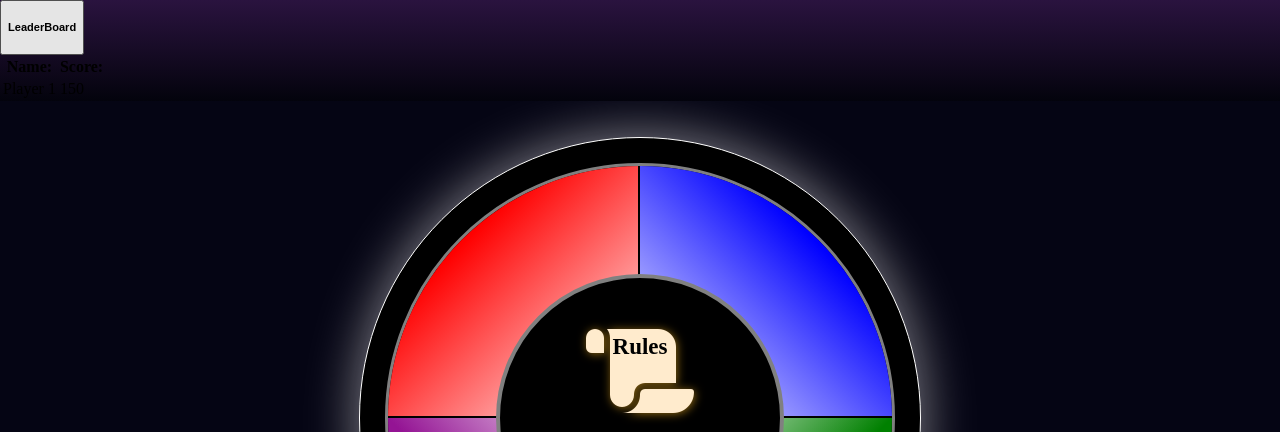
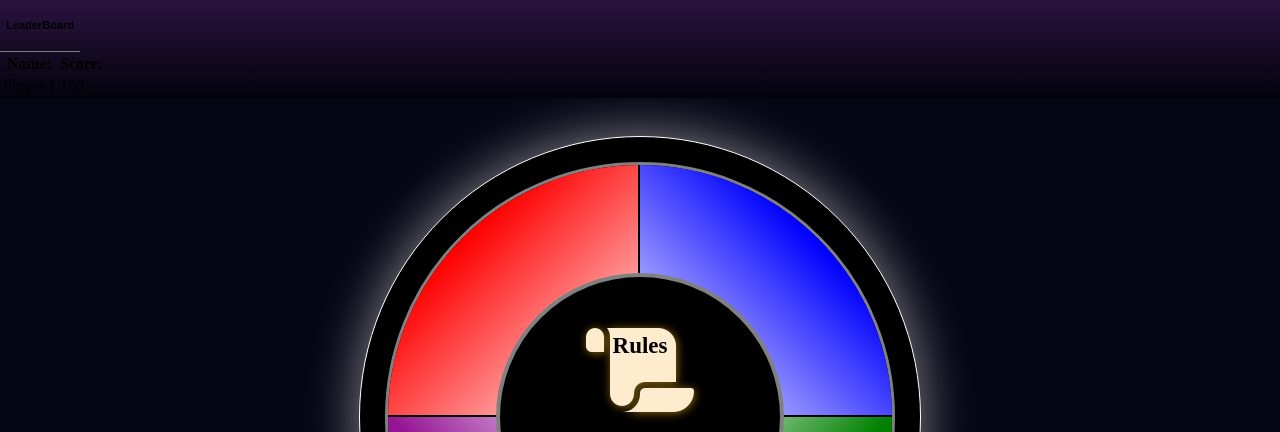
Before and after one commit to twitch10126/memorise-this, a website: page index.html in a window 1280 px wide. Shown: the top 432 px of the page. Drawn offline with nearby package versions, Linux system fonts and the light colour scheme.

Commit message:
Add styles for dropdown button

```diff
--- a/assets/css/style.css
+++ b/assets/css/style.css
@@ -56,6 +56,14 @@ header {
   background: linear-gradient(var(--gradient-color1), var(--gradient-color2));
   z-index: 100;
 }
+
+/* leaderboard */
+#dropdownBtn {
+  background-color: inherit;
+  border: none;
+  border-bottom: 1px solid grey;
+}
+
 
 /* main section  */
 main {
```
